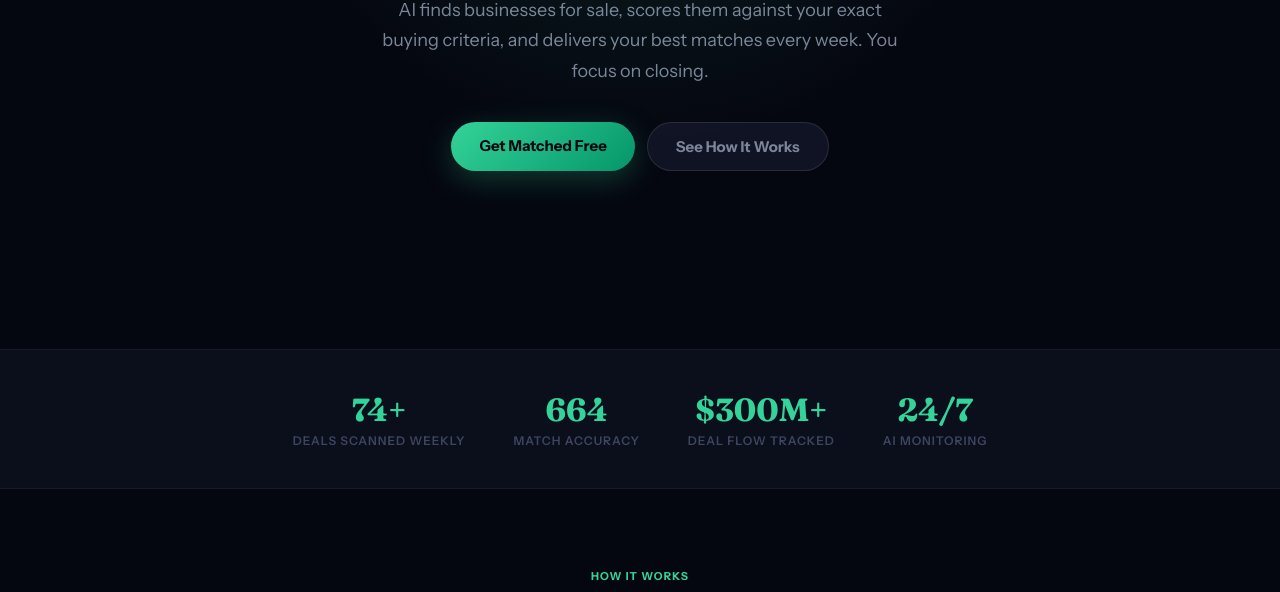
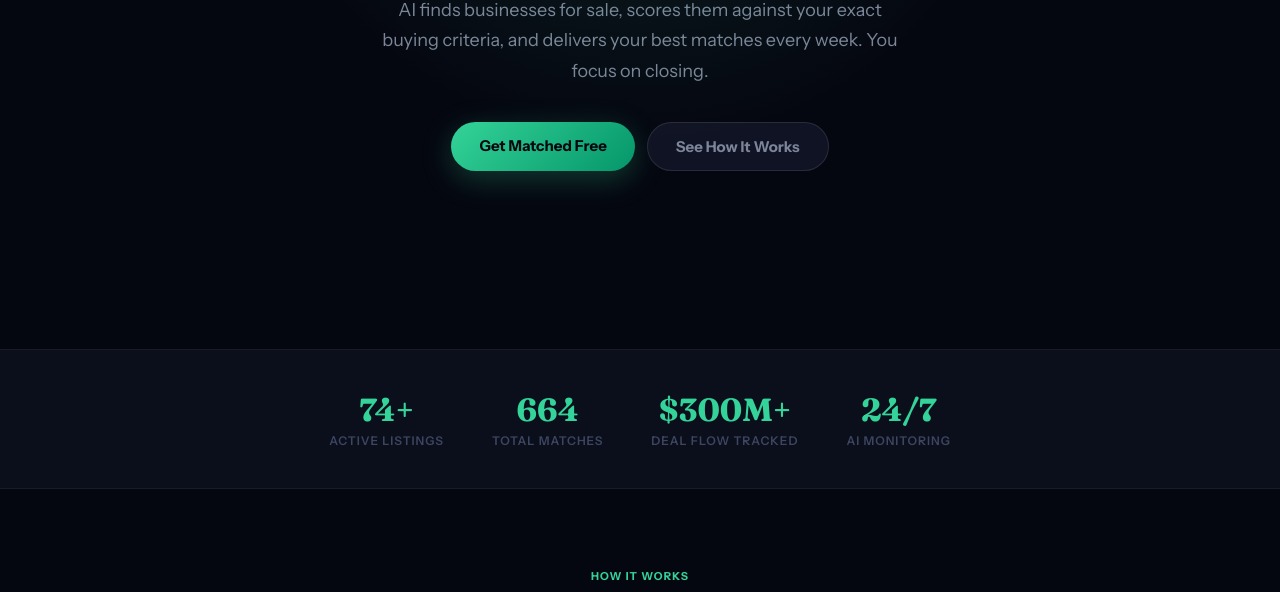
Before and after one commit to Rustybone210-beep/Deal-Matcher, a website: page public/subscribe.html in a window 1280 px wide. Shown: the part 451-1043 px from the top of the page. Drawn offline with Linux system fonts and the light colour scheme.

Commit message:
Fix stat labels

```diff
--- a/public/subscribe.html
+++ b/public/subscribe.html
@@ -63,8 +63,8 @@ html{scroll-behavior:smooth}body{font-family:var(--sans);background:var(--bg);co
 <div class="hero-cta"><a href="#signup" class="btn btn-primary">Get Matched Free</a><a href="#how" class="btn btn-secondary">See How It Works</a></div>
 </section>
 <div class="stats-bar">
-<div class="stat-item"><div class="stat-num">74+</div><div class="stat-label">Deals Scanned Weekly</div></div>
-<div class="stat-item"><div class="stat-num">664</div><div class="stat-label">Match Accuracy</div></div>
+<div class="stat-item"><div class="stat-num">74+</div><div class="stat-label">Active Listings</div></div>
+<div class="stat-item"><div class="stat-num">664</div><div class="stat-label">Total Matches</div></div>
 <div class="stat-item"><div class="stat-num">$300M+</div><div class="stat-label">Deal Flow Tracked</div></div>
 <div class="stat-item"><div class="stat-num">24/7</div><div class="stat-label">AI Monitoring</div></div>
 </div>
```
